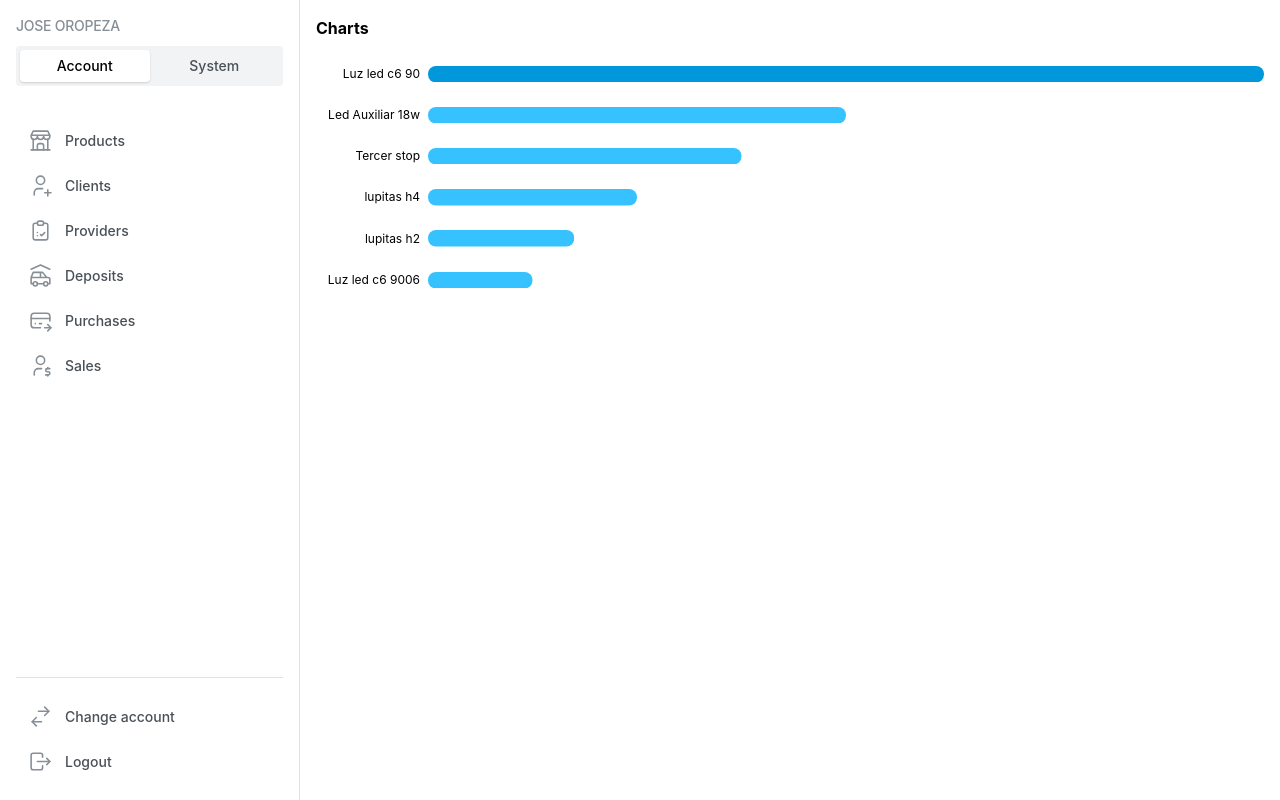
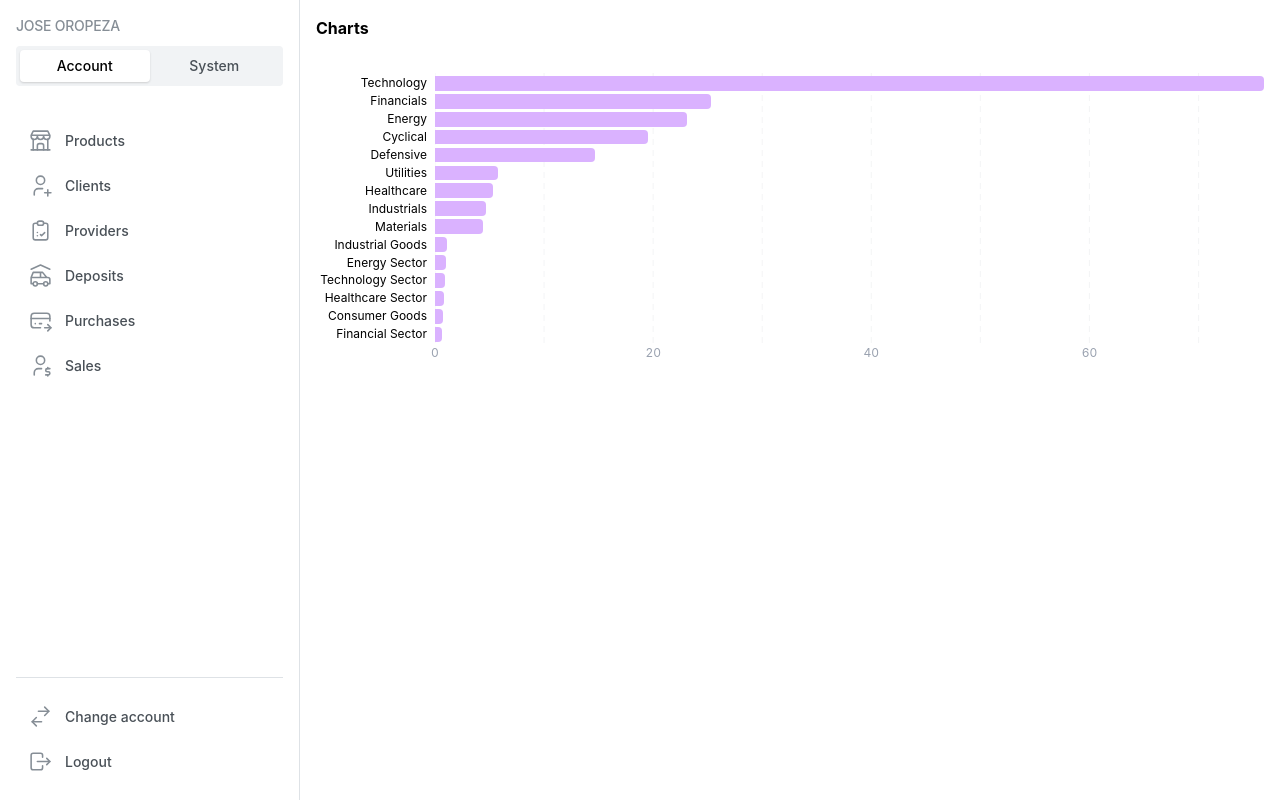
Before and after one commit to ariannagutirrzz/dinoco-front, a React (Vite) app: page /charts in a window 1280 px wide. Built offline with nearby package versions, Linux system fonts and the light colour scheme.

Commit message:
feat: Add BarChartHorizontal component and integrate it into Charts page

```diff
--- a/src/components/Charts/BarChartThinHorizontal.jsx
+++ b/src/components/Charts/BarChartHorizontal.jsx
@@ -1,21 +1,26 @@
-import React from "react";
 import { scaleBand, scaleLinear, max } from "d3";
 import { ClientTooltip, TooltipContent, TooltipTrigger } from "./ClientTooltip"; // Ensure this path is correct
 import { useProducts } from "../../hooks/useProducts";
 
-
 const data = [
-  { key: "Luz led c6 9006", value: 10 },
-  { key: "lupitas h4", value: 20 },
-  { key: "Tercer stop", value: 30 },
-  { key: "Led Auxiliar 18w", value: 40 },
-  { key: "Luz led c6 90", value: 80 },
-  { key: "lupitas h2", value: 14 },
-
+  { key: "Technology", value: 76},
+  { key: "Financials", value: 25.3 },
+  { key: "Energy", value: 23.1 },
+  { key: "Cyclical", value: 19.5 },
+  { key: "Defensive", value: 14.7 },
+  { key: "Utilities", value: 5.8 },
+  { key: "Healthcare", value: 5.3 },
+  { key: "Industrials", value: 4.7 },
+  { key: "Materials", value: 4.4 },
+  { key: "Industrial Goods", value: 1.1 },
+  { key: "Energy Sector", value: 1.0 },
+  { key: "Technology Sector", value: 0.9 },
+  { key: "Healthcare Sector", value: 0.8 },
+  { key: "Consumer Goods", value: 0.7 },
+  { key: "Financial Sector", value: 0.6 },
 ].sort((a, b) => b.value - a.value);
 
-export function BarChartThinHorizontal() {
-
+export function BarChartHorizontal() {
 
   //  We have to create a specific query from supabase to get the data we need for the chart - exmaple: the most saled products, then we will create a custom hook and utilize it here
 
@@ -30,12 +35,11 @@ export function BarChartThinHorizontal() {
   // }))
   // .sort((a, b) => b.value - a.value);
 
-
   // Scales
   const yScale = scaleBand()
     .domain(data.map((d) => d.key))
     .range([0, 100])
-    .padding(0.6);
+    .padding(0.175);
 
   const xScale = scaleLinear()
     .domain([0, max(data.map((d) => d.value)) || 0])
@@ -58,91 +62,85 @@ export function BarChartThinHorizontal() {
         className="absolute inset-0
           z-10
           h-[calc(100%-var(--marginTop)-var(--marginBottom))]
-          translate-y-[var(--marginTop)]
           w-[calc(100%-var(--marginLeft)-var(--marginRight))]
           translate-x-[var(--marginLeft)]
+          translate-y-[var(--marginTop)]
           overflow-visible
-        "
+           " // border border-gray-200 dark:border-gray-500 Added border to the chart area
       >
-        {/* Tooltip for each data point */}
         {data.map((d, index) => {
           const barWidth = xScale(d.value);
           const barHeight = yScale.bandwidth();
-          const hoverColor =
-            barWidth > 50
-            ? "hover:bg-pink-200/40"
-            : barWidth > 25
-            ? "hover:bg-purple-200/40"
-            : barWidth > 10
-            ? "hover:bg-indigo-200/40"
-              : "hover:bg-sky-200/40";
+
           return (
             <ClientTooltip key={index}>
               <TooltipTrigger>
                 <div
                   key={index}
                   style={{
-                    position: "absolute",
                     left: "0",
                     top: `${yScale(d.key)}%`,
-                    width: "100%",
-                    height: `calc(${barHeight}% + 8px)`,
-                    transform: "translateY(-4px)",
+                    width: `${barWidth}%`,
+                    height: `${barHeight}%`,
+                    borderRadius: "0 4px 4px 0",
                   }}
-                  className={`${hoverColor} rounded-md hover:bg-gray-200/50 relative z-10`}
+                  className="absolute bg-purple-300 dark:bg-purple-400"
                 />
               </TooltipTrigger>
               <TooltipContent>
-                <div>{d.key}</div>
-                <div className="text-gray-500 text-sm">{d.value}</div>
+                <div className="flex gap-2.5 items-center">
+                  <div className="w-1 h-8 bg-purple-300 dark:bg-purple-400 rounded-full"></div>
+                  <div>
+                    <div className="text-white">{d.key}</div>
+                    <div className="text-white text-sm/5">{d.value}%</div>
+                  </div>
+                </div>
               </TooltipContent>
             </ClientTooltip>
           );
         })}
 
-        {/* Bars with Rounded Right Corners */}
-        {data.map((d, index) => {
-          const barWidth = xScale(d.value);
-          const barHeight = yScale.bandwidth();
-          const colorMap = {
-            top: "#0098da",
-            mid: "#3698ff",
-            bottom: "#36c2ff",
-            sky: "#0271d8",
-          };
+        {/* Grid lines - Less dark */}
+        <svg
+          className="h-full w-full"
+          viewBox="0 0 100 100"
+          preserveAspectRatio="none"
+        >
+          {xScale
+            .ticks(8)
+            .map(xScale.tickFormat(8, "d"))
+            .map((active, i) => (
+              <g
+                transform={`translate(${xScale(+active)},0)`}
+                className="text-gray-300/50 dark:text-gray-800/30" // opacity for lighter grid lines
+                key={i}
+              >
+                <line
+                  y1={0}
+                  y2={100}
+                  stroke="currentColor"
+                  strokeDasharray="6,5"
+                  strokeWidth={0.5}
+                  vectorEffect="non-scaling-stroke"
+                />
+              </g>
+            ))}
+        </svg>
 
-          const barColor =
-            barWidth > 50 ? colorMap.top
-            : barWidth > 25 ? colorMap.bottom
-            : barWidth > 10 ? colorMap.bottom
-            : colorMap.sky;
-          return (
-            <React.Fragment key={index}>
-               <svg
-                style={{
-                  position: "absolute",
-                  left: "0",
-                  top: `${yScale(d.key)}%`,
-                  width: `${barWidth}%`,
-                  height: `${barHeight}%`,
-                }}
-              >
-                <rect
-                  x="0"
-                  y="0"
-                  width="100%"
-                  height="100%"
-                  rx="8"
-                  ry="8"
-                  fill={
-                    barColor
-                  }
-                />
-              </svg>
-            </React.Fragment>
-              );
-            })}
+        {/* X Axis (Values) */}
+        {xScale.ticks(4).map((value, i) => (
+          <div
+            key={i}
+            style={{
+              left: `${xScale(value)}%`,
+              top: "100%",
+            }}
+            className="absolute text-xs -translate-x-1/2 tabular-nums text-gray-400"
+          >
+            {value}
           </div>
+        ))}
+      </div>
 
       {/* Y Axis (Letters) */}
       <div
@@ -156,10 +154,10 @@ export function BarChartThinHorizontal() {
           <span
             key={i}
             style={{
-              left: "0",
+              left: "-8px",
               top: `${yScale(entry.key) + yScale.bandwidth() / 2}%`,
             }}
-            className="absolute text-xs text-black -translate-y-1/2 w-full text-right pr-2"
+            className="absolute text-xs text-black -translate-y-1/2 w-full text-right"
           >
             {entry.key}
           </span>
--- a/src/pages/Charts.jsx
+++ b/src/pages/Charts.jsx
@@ -1,10 +1,13 @@
-import { BarChartThinHorizontal } from '../components/Charts/BarChartThinHorizontal';
+import { BarChartHorizontal } from "../components/Charts/BarChartHorizontal";
 
 export default function Charts() {
-    return (
-      <div>
-        <h1 className='font-bold'>Charts</h1>
-        <BarChartThinHorizontal />
+  return (
+    <div>
+      <h1 className="font-bold">Charts</h1>
+
+      <div className="mt-8">
+        <BarChartHorizontal />
       </div>
-    );
-  }
+    </div>
+  );
+}
```
